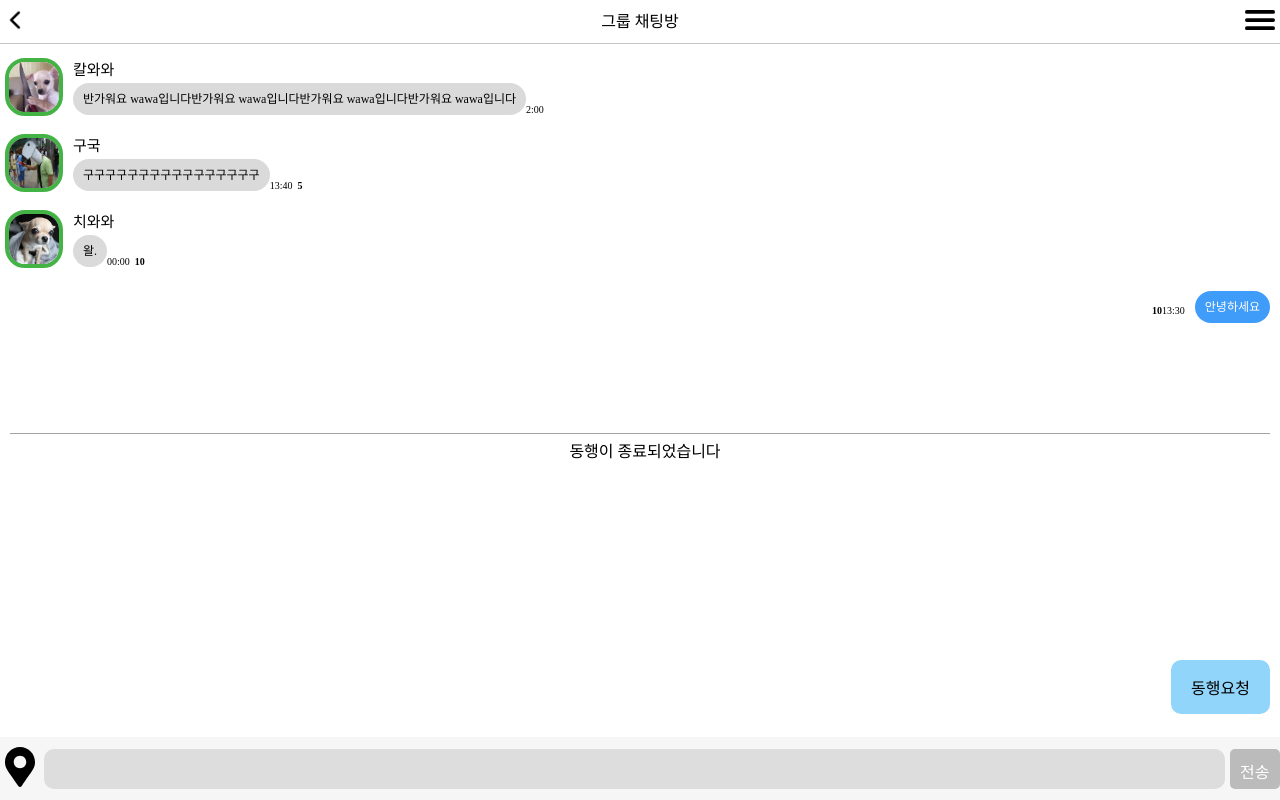
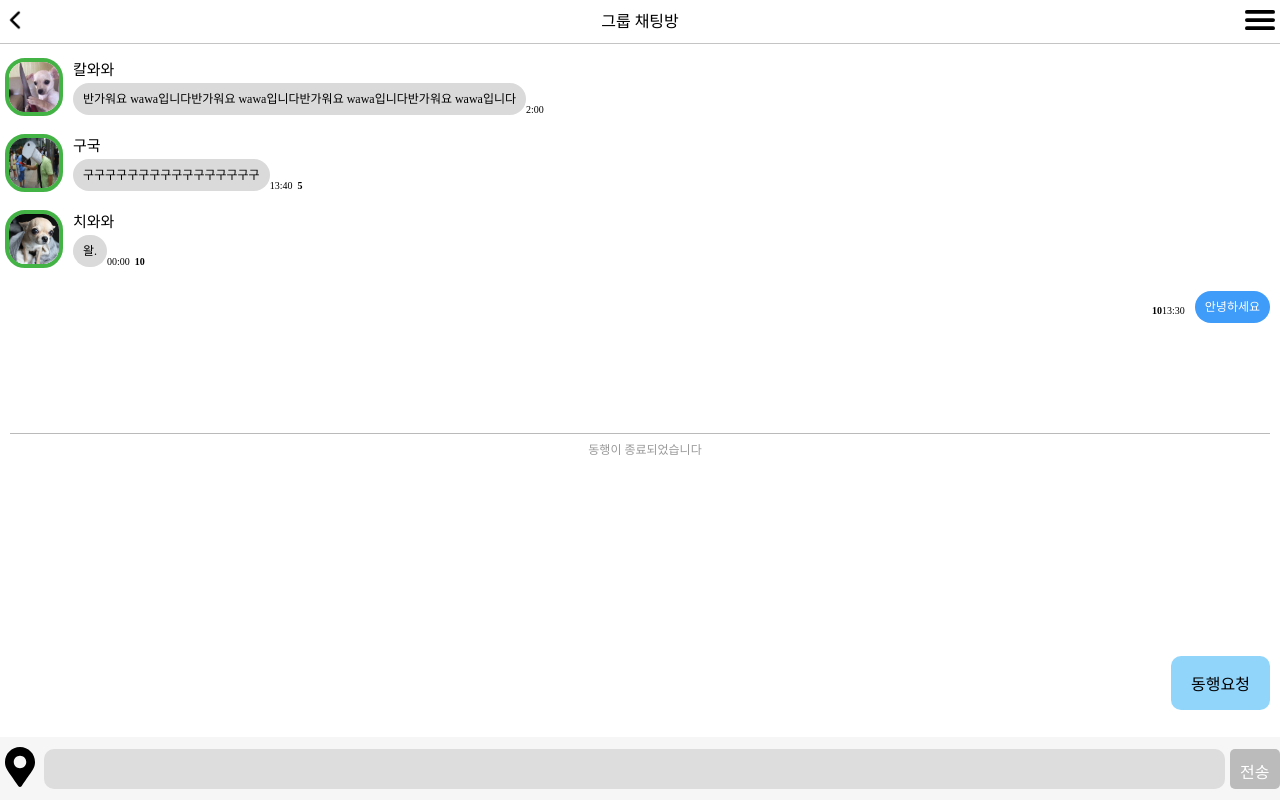
Before and after one commit to MZ-PEOPLE/Tripbuddy-project, a Next.js app: page /chat/chatroom in a window 1280 px wide. Built offline with nearby package versions, Linux system fonts and the light colour scheme.

Commit message:
design:동행종료 메세지 색상 변경

```diff
--- a/components/chatroom/InfoMsg.module.css
+++ b/components/chatroom/InfoMsg.module.css
@@ -1,8 +1,11 @@
 .infoMsg {
-    border-top: 1px solid rgb(166, 162, 162);
+    border-top: 1px solid rgb(186, 186, 186);
     padding: 10px 0 0 10px;
     text-align: center;
     justify-content: space-between;
+    font-size: 12px;
+    color: rgb(154, 154, 154);
+    ;
 
 }
 
```
